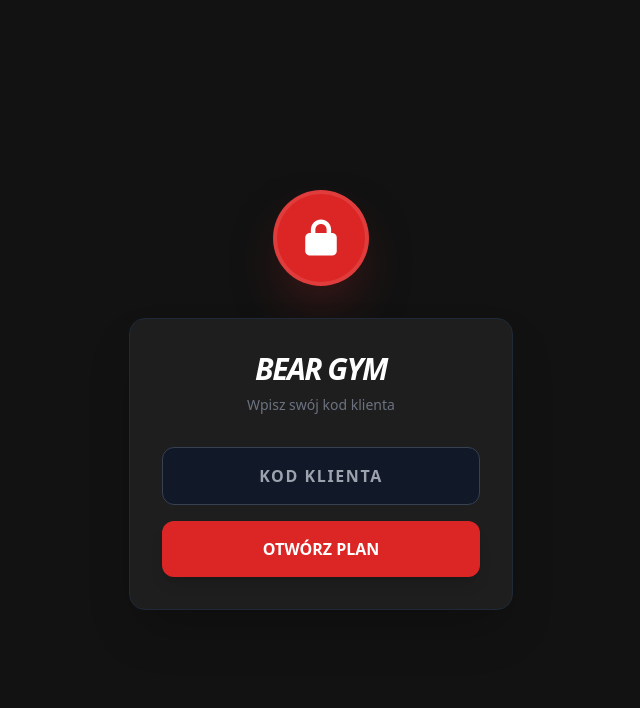
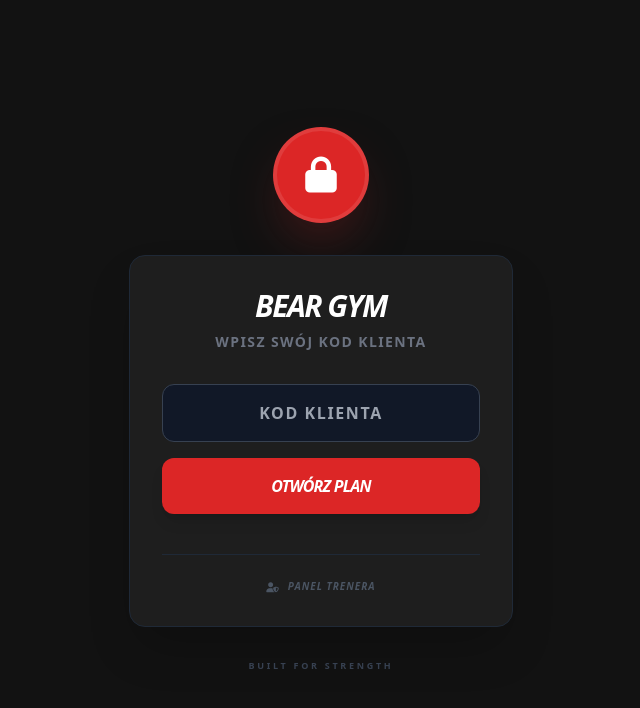
Before and after one commit to biyniu/BearGym, a React (Vite) app: page / in a window 1280 px wide. Shown: the top 708 px of the page, without its empty margins (319-959 px from the left). Built offline with nearby package versions, Linux system fonts and the light colour scheme.

Commit message:
Add files via upload

```diff
--- a/App.tsx
+++ b/App.tsx
@@ -1,4 +1,3 @@
-
 
 import React, { useState, useEffect, useCallback, useContext, useRef } from 'react';
 import { HashRouter, Routes, Route, useNavigate, useLocation, Navigate } from 'react-router-dom';
@@ -33,6 +32,7 @@ interface AppContextType {
   restTimer: { timeLeft: number | null, duration: number };
   startRestTimer: (duration: number) => void;
   stopRestTimer: () => void;
+  logout: () => void;
 }
 
 export const AppContext = React.createContext<AppContextType>({} as AppContextType);
@@ -258,7 +258,6 @@ export default function App() {
 
   const triggerBackgroundNotification = useCallback(() => {
     if ("Notification" in window && Notification.permission === "granted") {
-        // Fix: Removed 'vibrate' property which is not part of standard NotificationOptions in the constructor
         new Notification("KONIEC PRZERWY!", {
             body: "Wracaj do treningu!",
             icon: logo || 'https://lh3.googleusercontent.com/u/0/d/1GZ-QR4EyK6Ho9czlpTocORhwiHW4FGnP',
@@ -364,6 +363,15 @@ export default function App() {
     setIsReady(true);
   };
 
+  const logout = () => {
+    localStorage.removeItem('bear_gym_client_code');
+    localStorage.removeItem('bear_gym_client_name');
+    sessionStorage.removeItem('init_redirect_done');
+    sessionStorage.removeItem('workout_start_time');
+    setClientCode(null);
+    setClientName('');
+  };
+
   const syncData = async (type: 'history' | 'extras' | 'plan', data: any) => {
     if (clientCode) {
       let payload = data;
@@ -402,7 +410,7 @@ export default function App() {
   return (
     <AppContext.Provider value={{
       clientCode, clientName, workouts, settings, updateSettings, updateWorkouts, logo, updateLogo, playAlarm, syncData,
-      workoutStartTime, setWorkoutStartTime, restTimer, startRestTimer, stopRestTimer
+      workoutStartTime, setWorkoutStartTime, restTimer, startRestTimer, stopRestTimer, logout
     }}>
       <InstallPrompt />
       <HashRouter>
--- a/components/AuthView.tsx
+++ b/components/AuthView.tsx
@@ -1,5 +1,6 @@
 
 import React, { useState } from 'react';
+import { useNavigate } from 'react-router-dom';
 import { remoteStorage } from '../services/storage';
 
 interface AuthViewProps {
@@ -10,6 +11,7 @@ export default function AuthView({ onLogin }: AuthViewProps) {
   const [code, setCode] = useState('');
   const [loading, setLoading] = useState(false);
   const [error, setError] = useState('');
+  const navigate = useNavigate();
 
   const handleLogin = async (e: React.FormEvent) => {
     e.preventDefault();
@@ -41,7 +43,7 @@ export default function AuthView({ onLogin }: AuthViewProps) {
 
       <div className="w-full max-w-sm bg-[#1e1e1e] p-8 rounded-2xl border border-gray-800 shadow-2xl text-center">
         <h1 className="text-3xl font-black text-white mb-2 tracking-tighter italic">BEAR GYM</h1>
-        <p className="text-gray-500 text-sm mb-8">Wpisz swój kod klienta</p>
+        <p className="text-gray-500 text-sm mb-8 uppercase tracking-widest font-bold">Wpisz swój kod klienta</p>
 
         <form onSubmit={handleLogin} className="space-y-4">
           <input
@@ -53,17 +55,29 @@ export default function AuthView({ onLogin }: AuthViewProps) {
             disabled={loading}
           />
 
-          {error && <p className="text-red-500 text-xs font-bold">{error}</p>}
+          {error && <p className="text-red-500 text-xs font-bold animate-pulse">{error}</p>}
 
           <button
             type="submit"
             disabled={loading}
-            className="w-full text-white font-black py-4 rounded-xl shadow-lg transition transform active:scale-95 flex items-center justify-center bg-red-600 hover:bg-red-700"
+            className="w-full text-white font-black py-4 rounded-xl shadow-lg transition transform active:scale-95 flex items-center justify-center bg-red-600 hover:bg-red-700 uppercase italic tracking-tighter"
           >
             {loading ? <i className="fas fa-spinner fa-spin text-xl"></i> : "OTWÓRZ PLAN"}
           </button>
         </form>
+
+        <div className="mt-10 pt-6 border-t border-gray-800">
+            <button
+                onClick={() => navigate('/coach-admin')}
+                className="text-gray-600 hover:text-red-500 transition-colors text-[10px] font-black uppercase italic tracking-widest flex items-center justify-center mx-auto group"
+            >
+                <i className="fas fa-user-shield mr-2 group-hover:scale-110 transition-transform"></i>
+                Panel Trenera
+            </button>
+        </div>
       </div>
+
+      <p className="mt-8 text-[9px] text-gray-700 font-bold uppercase tracking-[0.3em]">Built for strength</p>
     </div>
   );
 }
--- a/components/SettingsView.tsx
+++ b/components/SettingsView.tsx
@@ -6,7 +6,7 @@ import { CLIENT_CONFIG } from '../constants';
 import { Exercise, WorkoutPlan, ExerciseType } from '../types';
 
 export default function SettingsView() {
-  const { settings, updateSettings, playAlarm, workouts, updateWorkouts, clientCode, logo } = useContext(AppContext);
+  const { settings, updateSettings, playAlarm, workouts, updateWorkouts, clientCode, logo, logout } = useContext(AppContext);
   const [selectedWorkoutId, setSelectedWorkoutId] = useState<string>("");
   const [editingExerciseIdx, setEditingExerciseIdx] = useState<number | null>(null);
   const [isImporting, setIsImporting] = useState(false);
@@ -157,10 +157,19 @@ export default function SettingsView() {
   };
 
   const confirmProfileSave = () => {
-    // Ta funkcja służy tylko UX, bo updateSettings zapisuje na bieżąco.
-    // Daje użytkownikowi poczucie, że "zatwierdził" zmiany.
     setSaveStatus("Zapisano pomyślnie!");
     setTimeout(() => setSaveStatus(null), 3000);
+  };
+
+  const handleLogoutRequest = () => {
+    setConfirmModal({
+      isOpen: true,
+      message: "Czy na pewno chcesz się wylogować?",
+      action: () => {
+        logout();
+        setConfirmModal(null);
+      }
+    });
   };
 
   return (
@@ -362,7 +371,7 @@ export default function SettingsView() {
         <input type="file" ref={fileInputRef} className="hidden" accept=".json" onChange={handleImportRequest} />
       </div>
 
-      <div className="bg-[#1e1e1e] rounded-2xl shadow-md p-5">
+      <div className="bg-[#1e1e1e] rounded-2xl shadow-md p-5 mb-6">
         <div className="flex justify-between items-center mb-6">
            <h3 className="text-sm font-black text-white flex items-center uppercase italic"><i className="fas fa-dumbbell text-red-500 mr-2"></i>Edytor Treningu</h3>
            <button
@@ -424,6 +433,20 @@ export default function SettingsView() {
              )}
           </div>
         )}
+      </div>
+
+      {/* SEKCJA KONTO / WYLOGUJ */}
+      <div className="bg-[#1e1e1e] rounded-2xl shadow-md p-5 border-l-4 border-gray-600">
+        <h3 className="text-sm font-black text-white mb-4 flex items-center uppercase italic">
+          <i className="fas fa-user-lock text-gray-500 mr-2"></i>Konto
+        </h3>
+        <button
+          onClick={handleLogoutRequest}
+          className="w-full bg-transparent border-2 border-red-900 hover:bg-red-900/20 text-red-500 font-black py-4 rounded-2xl shadow-lg transition transform active:scale-95 uppercase italic text-xs tracking-[0.2em] flex items-center justify-center"
+        >
+          <i className="fas fa-sign-out-alt mr-3"></i> WYLOGUJ SIĘ
+        </button>
+        <p className="text-[9px] text-center text-gray-700 font-bold uppercase tracking-widest mt-4 italic">Twoje dane pozostaną bezpieczne w chmurze.</p>
       </div>
 
       {/* CONFIRM MODAL */}
```
